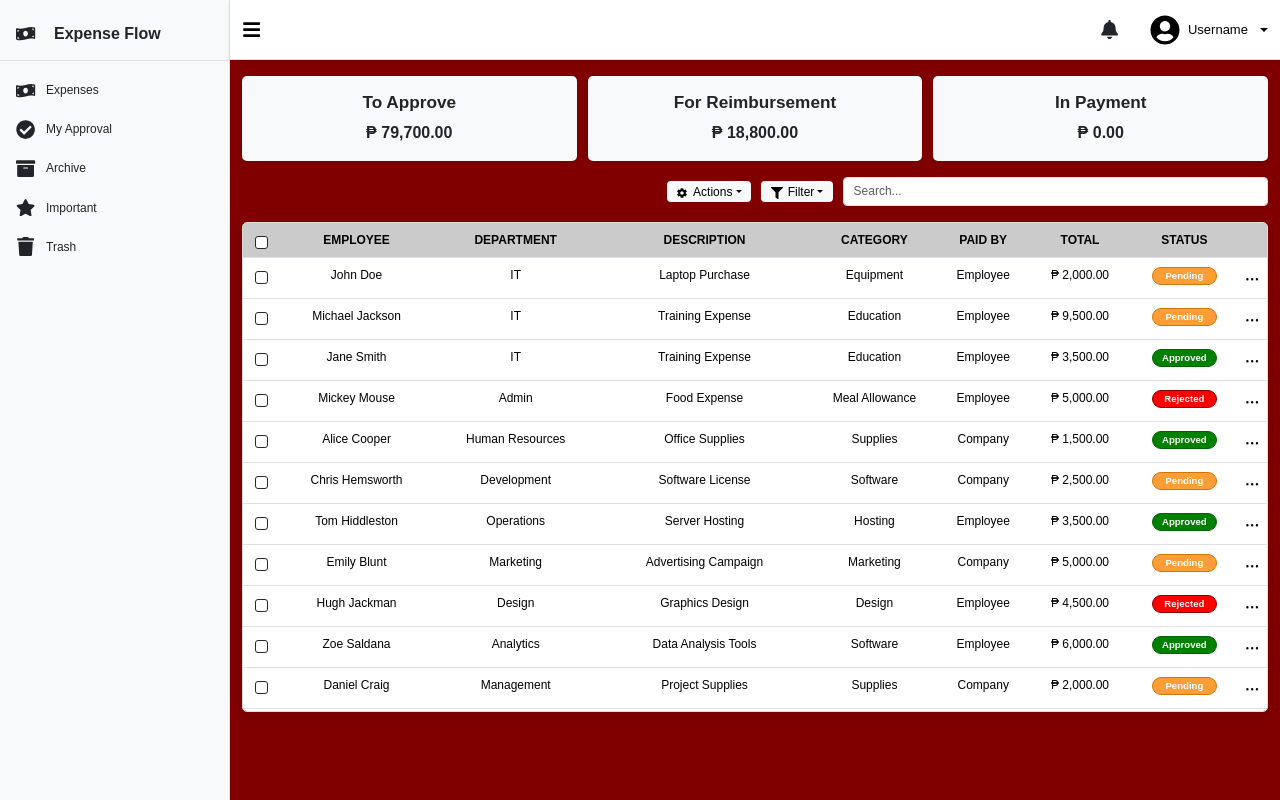
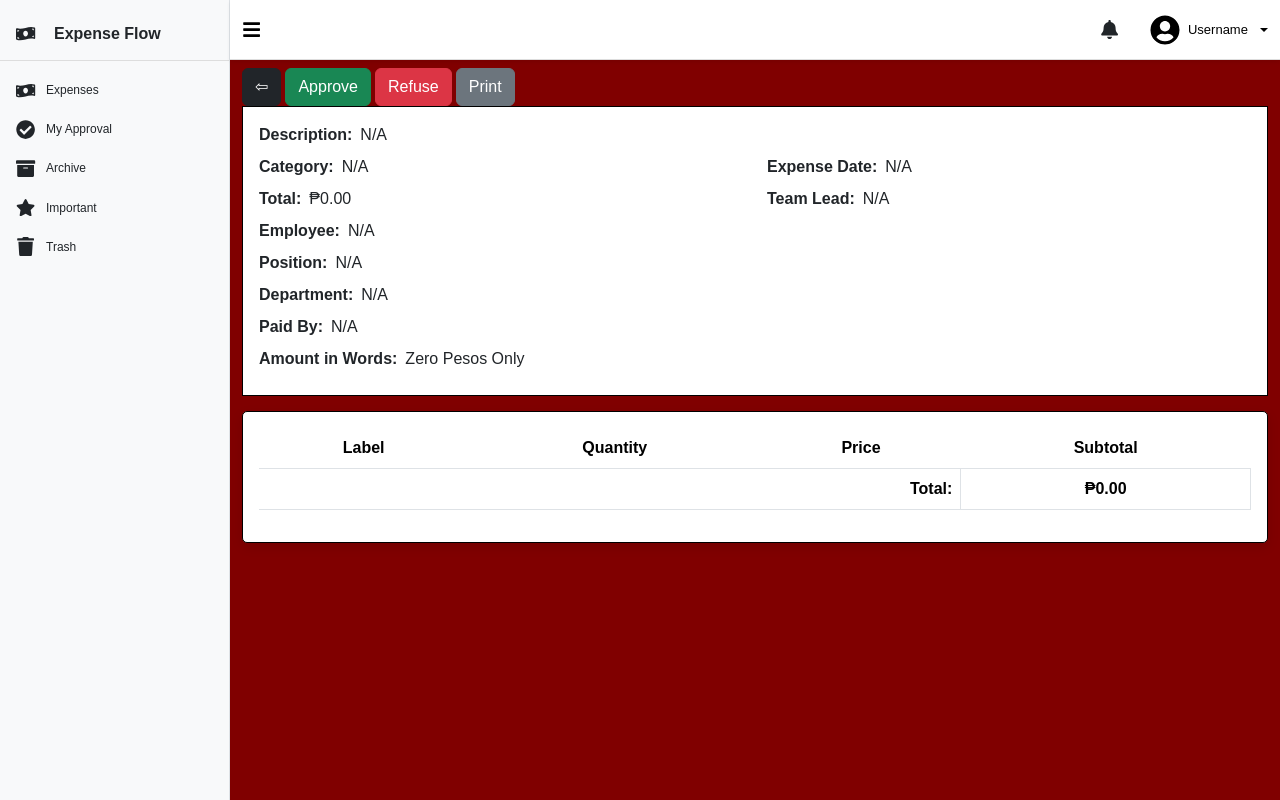
Before and after one commit to RaymondJAT/BudgetMonitoringTL, a React (Vite) app in the folder BudgetMonitoringTL/: page /approval-form in a window 1280 px wide. Built offline with nearby package versions, Linux system fonts and the light colour scheme; a web font is replaced by a local one.

Commit message:
[ADDED] Approval Form [FIX] Data table, Sidebar, mock-data, styling

```diff
--- a/BudgetMonitoringTL/src/App.jsx
+++ b/BudgetMonitoringTL/src/App.jsx
@@ -1,10 +1,11 @@
 import React, { useState } from "react";
-import { BrowserRouter as Router } from "react-router-dom";
+import { BrowserRouter as Router, Routes, Route } from "react-router-dom";
 import "bootstrap/dist/css/bootstrap.min.css";
 import "./index.css";
 import Sidebar from "./components/Sidebar";
 import Header from "./components/Header";
 import Expenses from "./pages/Expenses";
+import ApprovalForm from "./components/ApprovalForm";
 
 const App = () => {
   const [isSidebarOpen, setIsSidebarOpen] = useState(true);
@@ -22,8 +23,10 @@ const App = () => {
           transition: "margin-left 0.3s ease",
         }}
       >
-        {/* main content */}
-        <Expenses />
+        <Routes>
+          <Route path="/" element={<Expenses />} />
+          <Route path="/approval-form" element={<ApprovalForm />} />
+        </Routes>
       </main>
     </Router>
   );
--- a/BudgetMonitoringTL/src/components/ApprovalForm.jsx
+++ b/BudgetMonitoringTL/src/components/ApprovalForm.jsx
@@ -2,7 +2,7 @@ import React, { useRef, useState } from "react";
 import { useLocation, useNavigate } from "react-router-dom";
 import { Container, Row, Col, Button } from "react-bootstrap";
 import { useReactToPrint } from "react-to-print";
-import DataTable from "./DataTable";
+import DataTables from "./DataTables";
 import PrintableCashRequest from "./PrintableCashRequest";
 
 const ApprovalForm = () => {
@@ -30,7 +30,7 @@ const ApprovalForm = () => {
 
   return (
     <>
-      <Container className="custom-wrapper pb-5">
+      <Container fluid className="custom-wrapper pb-5">
         {/* Buttons */}
         <div className="custom-btn d-flex flex-column flex-md-row gap-1 pt-2">
           <Button
@@ -108,7 +108,7 @@ const ApprovalForm = () => {
           </Row>
         </div>
 
-        <DataTable
+        <DataTables
           employeeName={data?.employee || ""}
           setAmountInWords={setAmountInWords}
           setParticulars={setParticulars}
--- a/BudgetMonitoringTL/src/components/DataTable.jsx
+++ b/BudgetMonitoringTL/src/components/DataTable.jsx
@@ -1,6 +1,7 @@
 import React, { useState, useEffect } from "react";
 import { Table, Form, Container, Dropdown } from "react-bootstrap";
 import { GoKebabHorizontal } from "react-icons/go";
+import { meatballActions } from "../mock-data/meatballActions";
 
 const DataTable = ({ data, columns, onRowClick }) => {
   const [selectedRows, setSelectedRows] = useState({});
@@ -32,21 +33,6 @@ const DataTable = ({ data, columns, onRowClick }) => {
     setAllSelected(Object.values(updated).every((val) => val));
   };
 
-  const meatballActions = [
-    { label: "Delete", onClick: (entry) => console.log("Delete", entry) },
-    { label: "Duplicate", onClick: (entry) => console.log("Duplicate", entry) },
-    { label: "Download", onClick: (entry) => console.log("Download", entry) },
-    {
-      label: "Mark as Important",
-      onClick: (entry) => console.log("Mark", entry),
-    },
-    {
-      label: "Change Status",
-      onClick: (entry) => console.log("Change Status", entry),
-    },
-    { label: "Print", onClick: (entry) => console.log("Print", entry) },
-  ];
-
   return (
     <Container fluid>
       <div className="table-wrapper">
@@ -61,7 +47,11 @@ const DataTable = ({ data, columns, onRowClick }) => {
                 />
               </th>
               {columns.map((col, index) => (
-                <th key={index} className="sticky-header">
+                <th
+                  key={index}
+                  className="sticky-header"
+                  style={{ width: col.width || "auto" }}
+                >
                   {col.header}
                 </th>
               ))}
@@ -86,7 +76,19 @@ const DataTable = ({ data, columns, onRowClick }) => {
                     />
                   </td>
                   {columns.map((col, colIndex) => (
-                    <td key={colIndex}>
+                    <td
+                      key={colIndex}
+                      style={
+                        col.accessor === "description"
+                          ? {
+                              maxWidth: "200px",
+                              whiteSpace: "nowrap",
+                              overflow: "hidden",
+                              textOverflow: "ellipsis",
+                            }
+                          : {}
+                      }
+                    >
                       {col.accessor === "status" ? (
                         <span
                           className={`status-badge ${entry[
@@ -140,6 +142,7 @@ const DataTable = ({ data, columns, onRowClick }) => {
                           <Dropdown.Item
                             key={i}
                             onClick={() => action.onClick(entry)}
+                            className="meat-dropdown"
                           >
                             {action.label}
                           </Dropdown.Item>
--- a/BudgetMonitoringTL/src/components/DataTables.jsx
+++ b/BudgetMonitoringTL/src/components/DataTables.jsx
@@ -3,7 +3,7 @@ import { Table, Container } from "react-bootstrap";
 import { numberToWords } from "../js/numberToWords";
 import { mockData } from "../mock-data/mockData";
 
-const DataTable = ({ employeeName, setAmountInWords, setParticulars }) => {
+const DataTables = ({ employeeName, setAmountInWords, setParticulars }) => {
   // Find transactions for the selected employee, default to empty array if not found
   const employeeData = mockData.find((e) => e.employee === employeeName) || {
     transactions: [],
@@ -38,7 +38,7 @@ const DataTable = ({ employeeName, setAmountInWords, setParticulars }) => {
   }, [total, setAmountInWords]);
 
   return (
-    <Container className="table-wrapper border border-black p-3">
+    <Container fluid className="table-wrapper border border-black p-3">
       <Table responsive>
         <thead className="tableHead text-center">
           <tr>
@@ -88,4 +88,4 @@ const DataTable = ({ employeeName, setAmountInWords, setParticulars }) => {
   );
 };
 
-export default DataTable;
+export default DataTables;
--- a/BudgetMonitoringTL/src/components/Header.jsx
+++ b/BudgetMonitoringTL/src/components/Header.jsx
@@ -66,9 +66,9 @@ const Header = ({ toggleSidebar, isSidebarOpen }) => {
                 </Dropdown.Toggle>
 
                 <Dropdown.Menu>
-                  <Dropdown.Item href="#/settings">Settings</Dropdown.Item>
+                  <Dropdown.Item href="#">Settings</Dropdown.Item>
                   <Dropdown.Divider />
-                  <Dropdown.Item href="#/logout">Logout</Dropdown.Item>
+                  <Dropdown.Item href="#">Logout</Dropdown.Item>
                 </Dropdown.Menu>
               </Dropdown>
             </div>
--- a/BudgetMonitoringTL/src/components/Sidebar.jsx
+++ b/BudgetMonitoringTL/src/components/Sidebar.jsx
@@ -12,7 +12,7 @@ const Sidebar = ({ isSidebarOpen }) => {
   const navigate = useNavigate();
 
   const navItems = [
-    { label: "Expenses", icon: <FaMoneyBillWave />, path: "#" },
+    { label: "Expenses", icon: <FaMoneyBillWave />, path: "/" },
     { label: "My Approval", icon: <FaCheckCircle />, path: "#" },
     { label: "Archive", icon: <FaArchive />, path: "#" },
     { label: "Important", icon: <FaStar />, path: "#" },
--- /dev/null
+++ b/BudgetMonitoringTL/src/mock-data/meatballActions.js
@@ -0,0 +1,14 @@
+export const meatballActions = [
+  { label: "Delete", onClick: (entry) => console.log("Delete", entry) },
+  { label: "Duplicate", onClick: (entry) => console.log("Duplicate", entry) },
+  { label: "Download", onClick: (entry) => console.log("Download", entry) },
+  {
+    label: "Mark as Important",
+    onClick: (entry) => console.log("Mark", entry),
+  },
+  {
+    label: "Change Status",
+    onClick: (entry) => console.log("Change Status", entry),
+  },
+  { label: "Print", onClick: (entry) => console.log("Print", entry) },
+];
--- a/BudgetMonitoringTL/src/mock-data/mockData.js
+++ b/BudgetMonitoringTL/src/mock-data/mockData.js
@@ -9,7 +9,7 @@ export const mockData = [
     expenseDate: "03/07/2025",
     category: "Equipment",
     paidBy: "Employee",
-    total: "2000",
+    total: "1350.85",
     status: "Pending",
     transactions: [
       { label: "Laptop", quantity: 1, price: 1200 },
@@ -27,7 +27,7 @@ export const mockData = [
     teamLead: "Jane Doe",
     category: "Education",
     paidBy: "Employee",
-    total: "9500.00",
+    total: "2400",
     status: "Pending",
     transactions: [
       { label: "Training Course", quantity: 4, price: 500 },
@@ -44,7 +44,7 @@ export const mockData = [
     teamLead: "Jane Doe",
     category: "Education",
     paidBy: "Employee",
-    total: "3500.00",
+    total: "3300.00",
     status: "Approved",
     transactions: [
       { label: "Training Course", quantity: 2, price: 1500 },
@@ -77,7 +77,7 @@ export const mockData = [
     teamLead: "Bob Marley",
     category: "Supplies",
     paidBy: "Company",
-    total: "1500.00",
+    total: "550.00",
     status: "Approved",
     transactions: [
       { label: "Printer Paper", quantity: 10, price: 50 },
@@ -145,7 +145,7 @@ export const mockData = [
     teamLead: "Emma Stone",
     category: "Design",
     paidBy: "Employee",
-    total: "4500.00",
+    total: "2200.00",
     status: "Rejected",
     transactions: [
       { label: "Adobe Photoshop License", quantity: 1, price: 1200 },
@@ -179,7 +179,7 @@ export const mockData = [
     teamLead: "Judi Dench",
     category: "Supplies",
     paidBy: "Company",
-    total: "2000.00",
+    total: "650.00",
     status: "Pending",
     transactions: [
       { label: "Whiteboards", quantity: 3, price: 200 },
@@ -196,7 +196,7 @@ export const mockData = [
     teamLead: "Kevin Hart",
     category: "Incentives",
     paidBy: "Employee",
-    total: "7000.00",
+    total: "8000.00",
     status: "Rejected",
     transactions: [
       { label: "Team Incentive", quantity: 5, price: 1000 },
@@ -230,7 +230,7 @@ export const mockData = [
     teamLead: "Robert Downey Jr.",
     category: "Legal",
     paidBy: "Employee",
-    total: "10000.00",
+    total: "21000.00",
     status: "Pending",
     transactions: [
       { label: "Court Filing Fee", quantity: 1, price: 14000 },
@@ -282,7 +282,7 @@ export const mockData = [
     teamLead: "Mark Ruffalo",
     category: "Entertainment",
     paidBy: "Employee",
-    total: "12000",
+    total: "10400",
     status: "Pending",
     transactions: [
       { label: "On-Set Catering", quantity: 3, price: 800 },
@@ -300,7 +300,7 @@ export const mockData = [
     teamLead: "Scarlett Johansson",
     category: "Entertainment",
     paidBy: "Employee",
-    total: "11000.00",
+    total: "12000.00",
     status: "Pending",
     transactions: [
       { label: "Travel Expenses", quantity: 1, price: 3000 },
@@ -361,7 +361,7 @@ export const mockData = [
   },
   {
     id: 22,
-    employee: "Tom Hiddleston",
+    employee: "Tom Bradley",
     position: "DevOps Engineer",
     department: "Operations",
     description: "Server Maintenance",
--- a/BudgetMonitoringTL/src/pages/Expenses.jsx
+++ b/BudgetMonitoringTL/src/pages/Expenses.jsx
@@ -1,4 +1,5 @@
 import React, { useState } from "react";
+import { useNavigate } from "react-router-dom";
 import DataTable from "../components/DataTable";
 import { mockData } from "../mock-data/mockData";
 import Total from "../components/Total";
@@ -16,9 +17,10 @@ const columns = [
 
 const Expenses = () => {
   const [searchValue, setSearchValue] = useState("");
+  const navigate = useNavigate();
 
   const handleRowClick = (entry) => {
-    console.log("Clicked row:", entry);
+    navigate("/approval-form", { state: entry });
   };
 
   const normalize = (value) =>
```
Also changed, not shown: BudgetMonitoringTL/src/index.css (+21 -15 lines).
